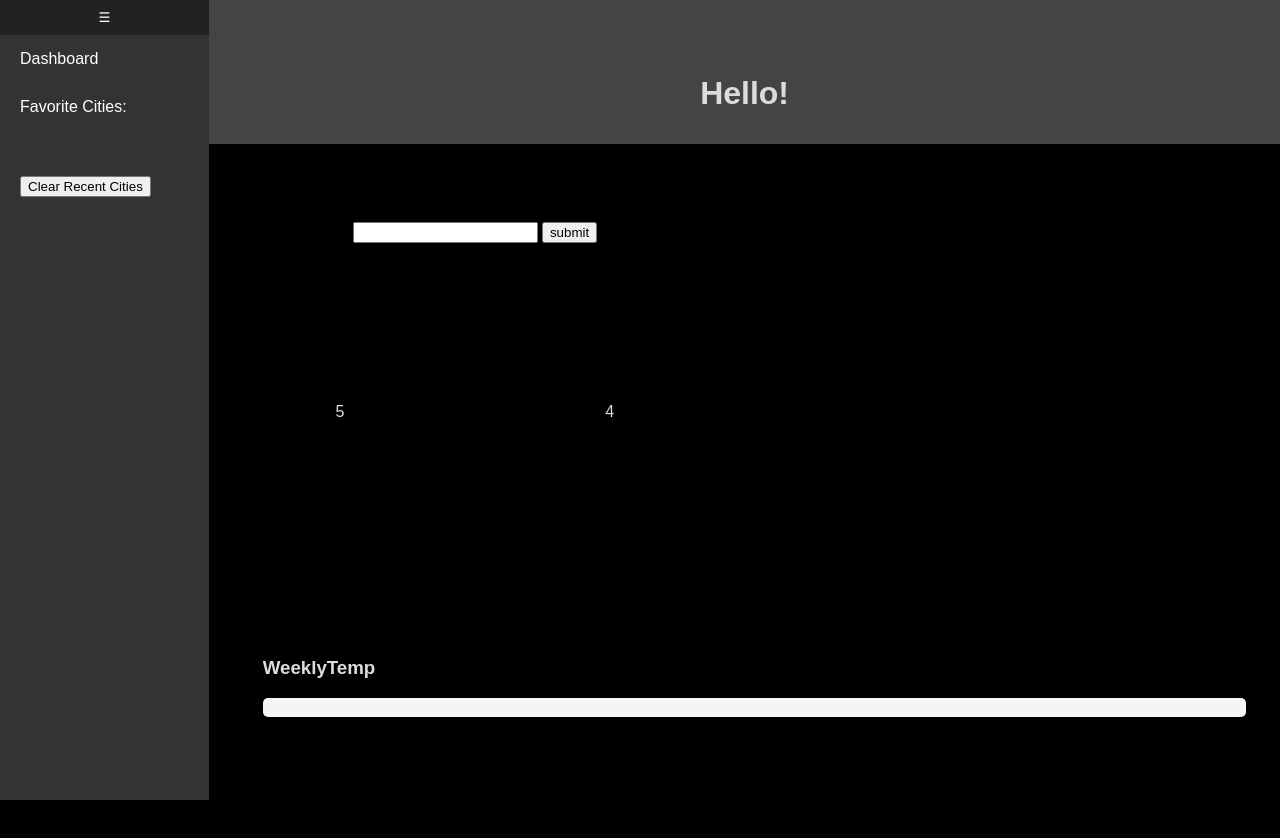
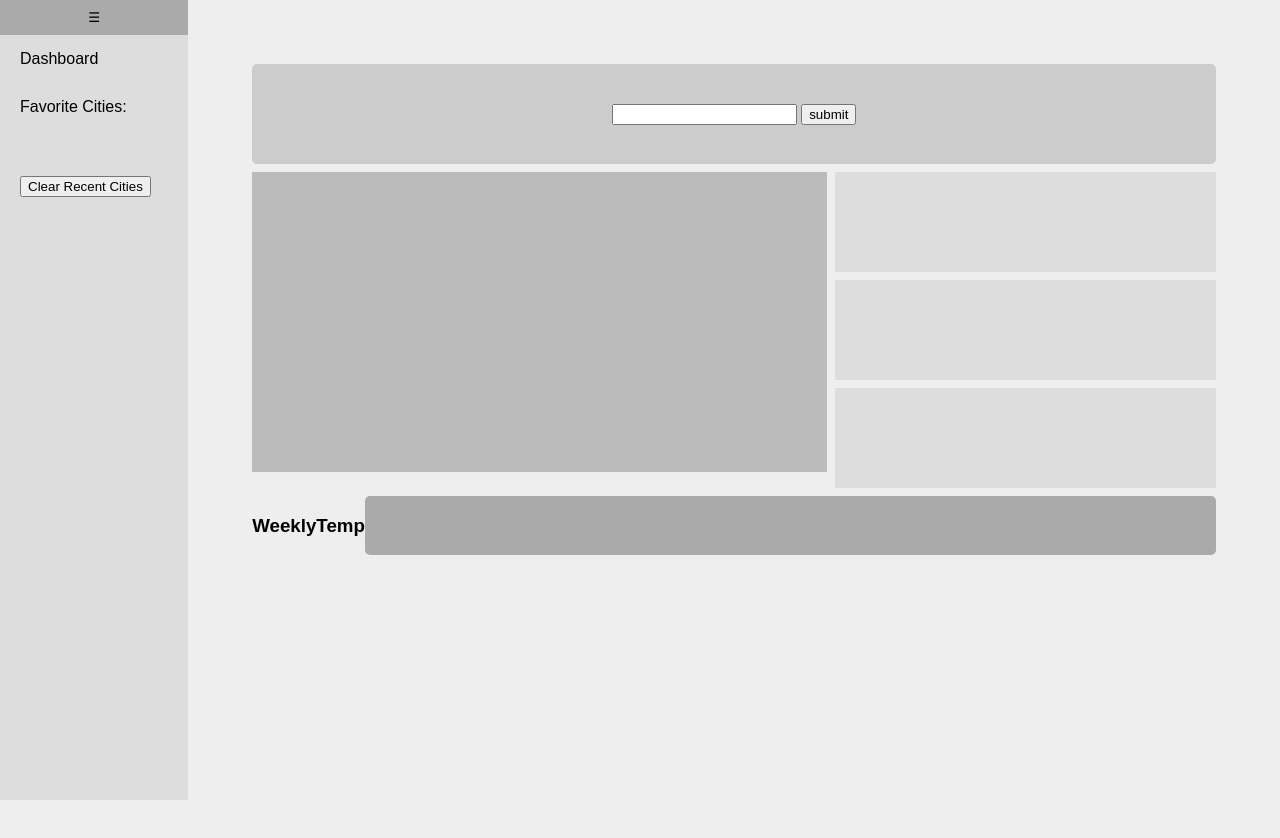
Before and after one commit to astylle/weatherApp, a website built with webpack: page src/template.html in a window 1280 px wide. After the commit the page ends 800 px from the top, so only its background shows below. Built offline with nearby package versions, Linux system fonts and the light colour scheme.

Commit message:
pushing after holiday

```diff
--- a/src/styles.css
+++ b/src/styles.css
@@ -1,18 +1,31 @@
+
+/* .jost-<uniquifier> {
+  font-family: "Jost", sans-serif;
+  font-optical-sizing: auto;
+  font-weight: <weight>;
+  font-style: normal;
+} */
+html {
+    height: 100%;
+}
+
 body {
-      margin: 0;
-      font-family: Arial, sans-serif;
-      display: flex;
-      background-color: black;
-      color: gainsboro;
+    margin: 0;
+    font-family: Arial, sans-serif;
+    display: flex;
+    background-color: #eeeeee;
+    color: Black;
+    height: 100%;
     }
 
 .sidebar {
     width: 250px;
-    background-color: #333;
-    color: #fff;
-    height: 100vh;
+    background-color: #DDDDDD;
+    color: black;
+    height: 100;
     transition: width 0.3s ease;
     overflow: hidden;
+
 }
 
 .sidebar.collapsed {
@@ -38,12 +51,12 @@ body {
 }
 
 .sidebar ul li:hover {
-    background-color: #444;
+    background-color: #CCCCCC;
 }
 
 .toggle-btn {
-    background-color: #222;
-    color: #fff;
+    background-color: #AAAAAA;
+    color: black;
     border: none;
     padding: 10px;
     width: 100%;
@@ -59,59 +72,76 @@ body {
 
 .parent {
     display: grid;
-    grid-template-columns: repeat(4, 1fr);
-    grid-template-rows: repeat(5, 1fr);
+    grid-template-columns: repeat(5, 1fr);
+    grid-template-rows: repeat(6, 1fr);
     gap: 8px;
     width: 100%;
+    height: 500px;
+    padding: 5%;
 }
 
 .div1 {
+    display:flex;
     text-align: center;
-    grid-column: span 4 / span 4;
-    height: 20%;
-    background-color: #444;
-    padding: 5%;
+    justify-content: center;
+    align-items: center;
+    grid-column: span 5 / span 4;
+    border-radius: 5px;
+    grid-row-start: 1;
+    background-color: #CCCCCC;
+    /* padding: 5%; */
+    height: 100px;
 }
 
 .div2 {
+    display:flex;
     text-align: center;
-    grid-column: span 2 / span 2;
-    grid-row: span 2 / span 2;
-    grid-column-start: 3;
+    justify-content: center;
+    align-items: center;
+    grid-column: span 1 / span 3;
+    grid-row: span 1 / span 3;
+    grid-column-start: 1;
     grid-row-start: 2;
-    padding: 5%;
-
+    background-color: #BBBBBB;
+    height: 300px;
 }
 
 .div3 {
+    display:flex;
     text-align: center;
-    grid-column: span 2 / span 2;
-    grid-column-start: 1;
+    grid-column: span 4 / span 2;
+    grid-column-start: 4;
     grid-row-start: 2;
-    padding: 5%;
-
+    background-color: #DDDDDD;
+    height:100px;
 }
 
 .div4 {
+    display:flex;
     text-align: center;
-    grid-column-start: 2;
+    grid-column: span 4 / span 2;
+    grid-column-start: 4;
     grid-row-start: 3;
-    padding: 5%;
-
+    background-color: #DDDDDD;
+    height:100px;
 }
 
 .div5 {
+    display:flex;
     text-align: center;
-    grid-column-start: 1;
-    grid-row-start: 3;
-    padding: 5%;
+    grid-column: span 4 / span 2;
+    grid-column-start: 4;
+    grid-row-start: 4;
+    background-color: #DDDDDD;
+    height:100px;
 }
 
 .div6 {
-    grid-column: span 4 / span 4;
-    grid-row: span 2 / span 2;
-    grid-row-start: 4;
-    padding: 5%;
+    display:flex;
+    grid-column: span 1 / span 5;
+    grid-row: span 1 / span 1;
+    grid-row-start: 5;
+    grid-column-start: 1;
 }
 
 .weekGrid {
@@ -119,9 +149,9 @@ body {
     grid-template-columns: repeat(5, 1fr);
     grid-template-rows: repeat(1, 1fr);
     gap: 8px;
-    padding: 1%;
+    /* padding: 1%; */
     width: 100%;
-    background-color: whitesmoke;
+    background-color: #AAAAAA;
     border-radius: 5px;
     color: black;
 }
--- a/src/template.html
+++ b/src/template.html
@@ -3,7 +3,8 @@
 <head>
     <meta charset="UTF-8">
     <meta name="viewport" content="width=device-width, initial-scale=1.0">
-    <title>Document</title>
+    <title>reportWeather</title>
+    <link href="https://fonts.googleapis.com/css2?family=Jost:ital,wght@0,100..900;1,100..900&display=swap" rel="stylesheet">
 </head>
 <body>
 <div class="sidebar" id="sidebar">
@@ -16,20 +17,21 @@
     </ul>
   </div>
   <div class="parent">
-    <div class="div1" id="header"><h1>Hello!</h1></div>
-    <div class="div2" id="temp">
-      <div id="realTemp"></div>
-      <div id="feelsLike"></div>
-    </div>
-    <div class="div3">
-    <!-- Form for searching location -->
+    <div class="div1">
         <form id="search" autocomplete="off">
             <input type="text" id="location">
             <input type="submit" value="submit">
         </form>
     </div>
-    <div class="div4" id="">4</div>
-    <div class="div5" id="">5</div>
+    <div class="div2" id="temp">
+      <div id="realTemp"></div>
+      <div id="feelsLike"></div>
+    </div>
+    <div class="div3" id="header">
+    <!-- Form for searching location -->
+    </div>
+    <div class="div4"></div>
+    <div class="div5"></div>
     <div class="div6" id="weeklyTemp"><h3>WeeklyTemp</h3>
         <div class="weekGrid" id="weekGrid">
 
--- /dev/null
+++ b/src/weather/dailyData.js
@@ -0,0 +1,35 @@
+import { displayStoredLocations } from "./sidebar";
+const key = "weatherData"
+let storedArray = JSON.parse(localStorage.getItem(key)) || [];
+
+function WeatherReport(location,temp,feelsLike,date,desc,sunrise,sunset){
+    this.location = location
+    this.temp = temp;
+    this.feelsLike = feelsLike;
+    this.date = date;
+    this.desc = desc;
+    this.sunrise = sunrise;
+    this.sunset = sunset;
+}
+
+export function storeWeatherData(location, temp, feelsLike, date, desc,sunrise,sunset){
+    //creates and stores in local storage
+    let currentWeather = new WeatherReport(location, temp, feelsLike, date, desc, sunrise, sunset)
+    storedArray.push(currentWeather)
+
+    localStorage.setItem(key, JSON.stringify(storedArray))
+
+    displayWeatherData(currentWeather)
+
+    ///this is supposed to give me a list of unique cities
+    displayStoredLocations()
+}
+
+function displayWeatherData(weather){
+    const weatherObject = weather
+    console.log(weatherObject)
+
+    document.getElementById("realTemp").innerText = "The temperature is:" + weatherObject.temp
+    document.getElementById("feelsLike").innerText = "Feels like " + weatherObject.feelsLike
+    document.getElementById("header").innerHTML = `Its currently ${weatherObject.temp} in ${weatherObject.location}`
+}
--- a/src/weather/fetchingAPI.js
+++ b/src/weather/fetchingAPI.js
@@ -1,5 +1,5 @@
-import { displayStoredLocations } from "./sidebar";
 import { storeWeeklyData } from "./weeklyData";
+import { storeWeatherData } from "./dailyData";
 ///User input information
 let apiKey = "A7LTJY4SMSV4V2JNWLW8NXDXQ"
 const key = "weatherData"
@@ -25,15 +25,6 @@ export function locationSearch(e){
     grabLocationData(userInput)
 }
 
-function WeatherReport(location,temp,feelsLike,date,desc,sunrise,sunset){
-    this.location = location
-    this.temp = temp;
-    this.feelsLike = feelsLike;
-    this.date = date;
-    this.desc = desc;
-    this.sunrise = sunrise;
-    this.sunset = sunset;
-}
 
 export async function grabLocationData(query){
     try{
@@ -53,26 +44,8 @@ export async function grabLocationData(query){
 function searchSanitization(query){
     let unsantizedQuery = query
 
+    if(unsantizedQuery){
+
+    }
+
 }
-
-function storeWeatherData(location, temp, feelsLike, date, desc,sunrise,sunset){
-    //creates and stores in local storage
-    let currentWeather = new WeatherReport(location, temp, feelsLike, date, desc, sunrise, sunset)
-    storedArray.push(currentWeather)
-
-    localStorage.setItem(key, JSON.stringify(storedArray))
-
-    displayWeatherData(currentWeather)
-
-    ///this is supposed to give me a list of unique cities
-    displayStoredLocations()
-}
-
-function displayWeatherData(weather){
-    const weatherObject = weather
-    console.log(weatherObject)
-
-    document.getElementById("realTemp").innerText = "The temperature is:" + weatherObject.temp
-    document.getElementById("feelsLike").innerText = "Feels like " + weatherObject.feelsLike
-    document.getElementById("header").innerHTML = `Its currently ${weatherObject.temp} in ${weatherObject.location}`
-}
```
